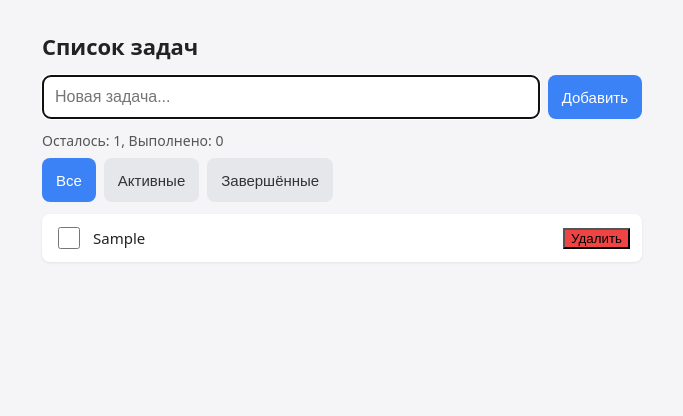
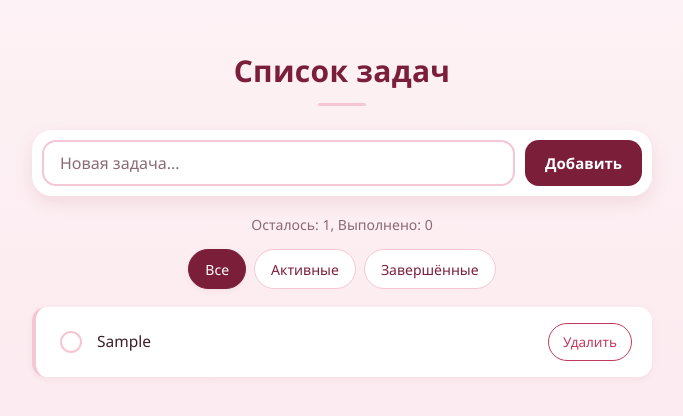
Before and after one commit to Anananiases/web-course-2026, a plain HTML site: page task3/index.html in a window 1280 px wide. Both pictures are taken after typing "Sample" into the empty fields and a click on the button "Добавить". Shown: the whole page, without its empty margins (298-981 px from the left). Drawn offline with Linux system fonts and the light colour scheme.

Commit message:
lab3: обновлено оформление — бордово-розовая палитра, кастомный чекбокс, анимации

```diff
--- a/task3/style.css
+++ b/task3/style.css
@@ -1,107 +1,340 @@
-* { box-sizing: border-box; }
+/* ============ Сброс и переменные ============ */
+* {
+  box-sizing: border-box;
+}
 
+:root {
+  --bg: #fdf2f5;
+  --surface: #ffffff;
+  --surface-soft: #fbe4eb;
+
+  --primary: #7b1e3a;
+  --primary-hover: #5e1529;
+  --primary-soft: #f5c6d3;
+
+  --danger: #c23b5e;
+  --danger-hover: #a32c4c;
+
+  --text: #3d1f2a;
+  --text-muted: #8a6a76;
+
+  --radius-sm: 10px;
+  --radius-md: 14px;
+  --radius-lg: 20px;
+
+  --shadow-sm: 0 2px 6px rgba(123, 30, 58, 0.06);
+  --shadow-md: 0 6px 18px rgba(123, 30, 58, 0.10);
+  --shadow-hover: 0 10px 24px rgba(123, 30, 58, 0.16);
+
+  --transition: 0.2s ease;
+}
+
+/* ============ База ============ */
 body {
   margin: 0;
-  font-family: system-ui, Arial, sans-serif;
-  background: #f5f5f7;
-  color: #222;
-  padding: 16px;
+  padding: 24px 16px 48px;
+  font-family: "Segoe UI", system-ui, -apple-system, Arial, sans-serif;
+  background: linear-gradient(180deg, #fdf2f5 0%, #fbe4eb 100%);
+  color: var(--text);
+  min-height: 100vh;
+  line-height: 1.5;
 }
 
 .app {
-  max-width: 600px;
+  max-width: 620px;
   margin: 0 auto;
 }
 
-h1 { font-size: 22px; }
+/* ============ Заголовок ============ */
+h1 {
+  font-size: 26px;
+  font-weight: 700;
+  text-align: center;
+  margin: 8px 0 24px;
+  color: var(--primary);
+  letter-spacing: 0.3px;
+  position: relative;
+}
 
+h1::after {
+  content: "";
+  display: block;
+  width: 48px;
+  height: 3px;
+  margin: 10px auto 0;
+  background: var(--primary-soft);
+  border-radius: 3px;
+}
+
+/* ============ Форма ввода ============ */
 .todo-form {
   display: flex;
-  gap: 8px;
-  margin-bottom: 12px;
+  gap: 10px;
+  margin-bottom: 18px;
+  background: var(--surface);
+  padding: 10px;
+  border-radius: var(--radius-lg);
+  box-shadow: var(--shadow-md);
 }
 
 .todo-form input {
   flex: 1;
-  min-height: 44px;
-  padding: 0 12px;
+  min-height: 46px;
+  padding: 0 16px;
   font-size: 16px;
-  border: 1px solid #ccc;
-  border-radius: 8px;
+  font-family: inherit;
+  color: var(--text);
+  background: var(--bg);
+  border: 2px solid transparent;
+  border-radius: var(--radius-md);
+  outline: none;
+  transition: border-color var(--transition), background var(--transition);
 }
 
-.todo-form button,
-.filters button {
-  min-height: 44px;
-  min-width: 44px;
-  padding: 0 14px;
-  font-size: 15px;
-  border: none;
-  border-radius: 8px;
-  background: #3b82f6;
-  color: #fff;
-  cursor: pointer;
+.todo-form input::placeholder {
+  color: var(--text-muted);
 }
 
+.todo-form input:focus {
+  border-color: var(--primary-soft);
+  background: #fff;
+}
+
+.todo-form button {
+  min-height: 46px;
+  min-width: 100px;
+  padding: 0 20px;
+  font-size: 15px;
+  font-weight: 600;
+  font-family: inherit;
+  color: #fff;
+  background: var(--primary);
+  border: none;
+  border-radius: var(--radius-md);
+  cursor: pointer;
+  transition: background var(--transition), transform var(--transition), box-shadow var(--transition);
+}
+
+.todo-form button:hover {
+  background: var(--primary-hover);
+  box-shadow: var(--shadow-hover);
+}
+
+.todo-form button:active {
+  transform: translateY(1px);
+}
+
+/* ============ Счётчик ============ */
+.counter {
+  font-size: 14px;
+  text-align: center;
+  color: var(--text-muted);
+  margin: 0 0 14px;
+  font-weight: 500;
+}
+
+.counter strong {
+  color: var(--primary);
+}
+
+/* ============ Фильтры ============ */
 .filters {
   display: flex;
   gap: 8px;
-  margin-bottom: 12px;
+  margin-bottom: 18px;
+  justify-content: center;
   flex-wrap: wrap;
 }
 
 .filters button {
-  background: #e5e7eb;
-  color: #333;
+  min-height: 40px;
+  padding: 0 16px;
+  font-size: 14px;
+  font-weight: 500;
+  font-family: inherit;
+  color: var(--primary);
+  background: var(--surface);
+  border: 1.5px solid var(--primary-soft);
+  border-radius: 999px;
+  cursor: pointer;
+  transition: all var(--transition);
+}
+
+.filters button:hover {
+  background: var(--surface-soft);
 }
 
 .filters button.active {
-  background: #3b82f6;
+  background: var(--primary);
   color: #fff;
+  border-color: var(--primary);
+  box-shadow: var(--shadow-sm);
 }
 
-.counter {
-  font-size: 14px;
-  color: #555;
-  margin: 8px 0;
-}
-
+/* ============ Список задач ============ */
 .todo-list {
   list-style: none;
   padding: 0;
   margin: 0;
   display: flex;
   flex-direction: column;
-  gap: 8px;
+  gap: 10px;
 }
 
 .todo-item {
   display: flex;
   align-items: center;
-  gap: 10px;
-  background: #fff;
-  padding: 10px 12px;
-  border-radius: 8px;
-  box-shadow: 0 1px 3px rgba(0,0,0,.08);
+  gap: 12px;
+  padding: 14px 16px;
+  background: var(--surface);
+  border-radius: var(--radius-md);
+  box-shadow: var(--shadow-sm);
+  border-left: 4px solid var(--primary-soft);
+  transition: box-shadow var(--transition), transform var(--transition), border-color var(--transition);
+  animation: fadeIn 0.25s ease;
+}
+
+.todo-item:hover {
+  box-shadow: var(--shadow-md);
+  transform: translateY(-1px);
 }
 
 .todo-item .text {
   flex: 1;
-  font-size: 15px;
+  font-size: 15.5px;
   word-break: break-word;
+  transition: color var(--transition), opacity var(--transition);
 }
 
 .todo-item .text.completed {
   text-decoration: line-through;
-  opacity: 0.6;
+  text-decoration-color: var(--primary);
+  text-decoration-thickness: 1.5px;
+  opacity: 0.55;
+  color: var(--text-muted);
 }
 
-.todo-item button.delete {
-  background: #ef4444;
+/* ============ Чекбокс ============ */
+.todo-item input[type="checkbox"] {
+  appearance: none;
+  -webkit-appearance: none;
+  width: 22px;
+  height: 22px;
+  min-width: 22px;
+  border: 2px solid var(--primary-soft);
+  border-radius: 50%;
+  cursor: pointer;
+  position: relative;
+  transition: all var(--transition);
+  background: #fff;
 }
 
-.todo-item input[type="checkbox"] {
-  width: 22px;
-  height: 22px;
+.todo-item input[type="checkbox"]:hover {
+  border-color: var(--primary);
+}
+
+.todo-item input[type="checkbox"]:checked {
+  background: var(--primary);
+  border-color: var(--primary);
+}
+
+.todo-item input[type="checkbox"]:checked::after {
+  content: "";
+  position: absolute;
+  left: 6px;
+  top: 2px;
+  width: 5px;
+  height: 10px;
+  border: solid #fff;
+  border-width: 0 2px 2px 0;
+  transform: rotate(45deg);
+}
+
+/* ============ Кнопка удаления ============ */
+.todo-item button.delete {
+  min-height: 38px;
+  padding: 0 14px;
+  font-size: 13.5px;
+  font-weight: 500;
+  font-family: inherit;
+  color: var(--danger);
+  background: transparent;
+  border: 1.5px solid var(--danger);
+  border-radius: 999px;
   cursor: pointer;
+  transition: all var(--transition);
 }
+
+.todo-item button.delete:hover {
+  background: var(--danger);
+  color: #fff;
+  box-shadow: 0 4px 12px rgba(194, 59, 94, 0.3);
+}
+
+/* ============ Пустой список ============ */
+.todo-list:empty::after {
+  content: "Пока пусто. Добавьте первую задачу ✿";
+  display: block;
+  text-align: center;
+  color: var(--text-muted);
+  font-size: 14px;
+  padding: 24px 0;
+}
+
+/* ============ Анимация появления ============ */
+@keyframes fadeIn {
+  from {
+    opacity: 0;
+    transform: translateY(-4px);
+  }
+  to {
+    opacity: 1;
+    transform: translateY(0);
+  }
+}
+
+/* ============ Мобильная адаптация ============ */
+@media (max-width: 480px) {
+  body {
+    padding: 16px 12px 32px;
+  }
+
+  h1 {
+    font-size: 22px;
+    margin-bottom: 18px;
+  }
+
+  .todo-form {
+    flex-direction: column;
+    gap: 8px;
+  }
+
+  .todo-form button {
+    width: 100%;
+  }
+
+  .todo-item {
+    padding: 12px 14px;
+    gap: 10px;
+  }
+
+  .todo-item button.delete {
+    padding: 0 10px;
+    font-size: 12.5px;
+  }
+}
+
+/* ============ Планшет+ ============ */
+@media (min-width: 768px) {
+  body {
+    padding: 40px 20px 60px;
+  }
+
+  h1 {
+    font-size: 30px;
+  }
+
+  .todo-item {
+    padding: 16px 20px;
+  }
+}
```
